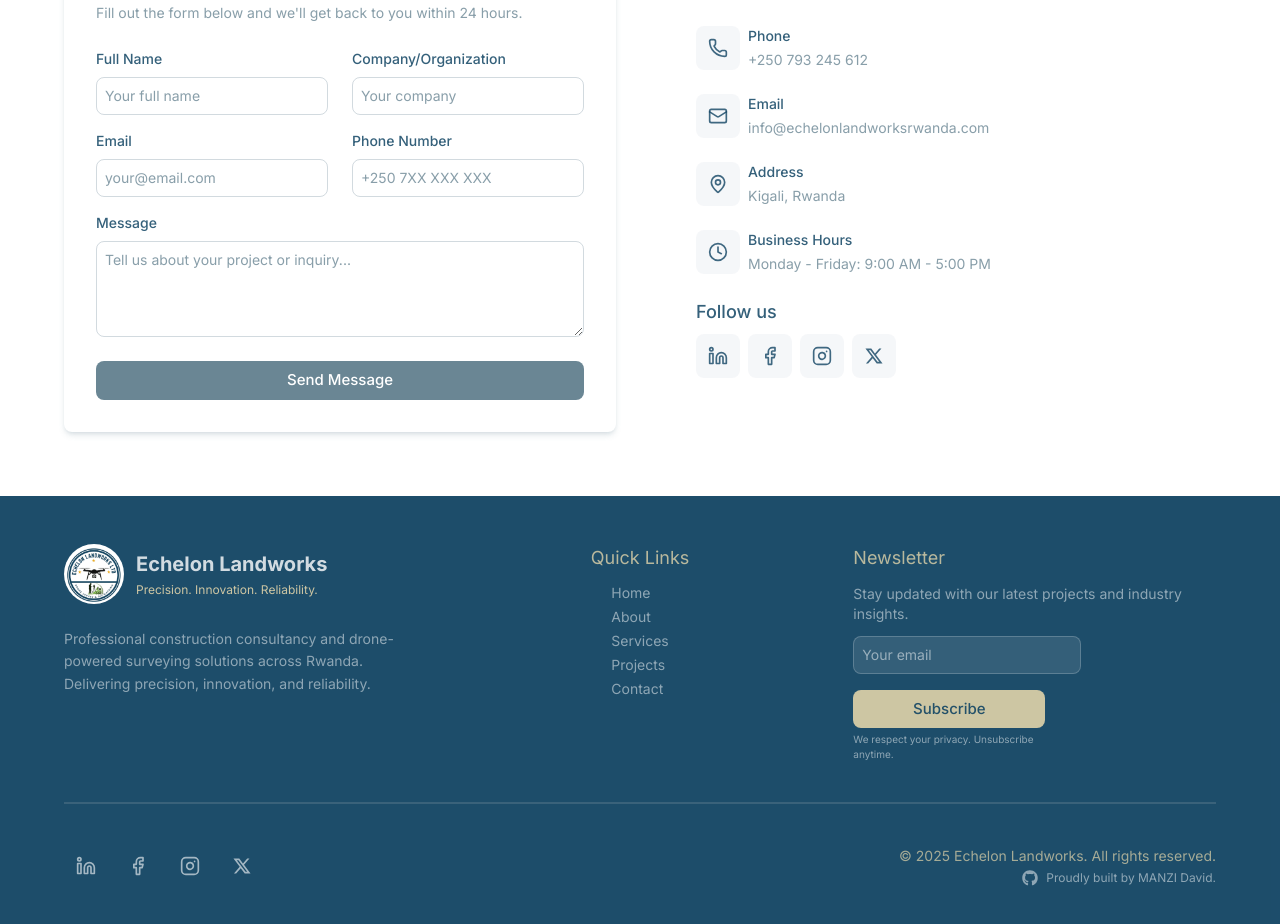
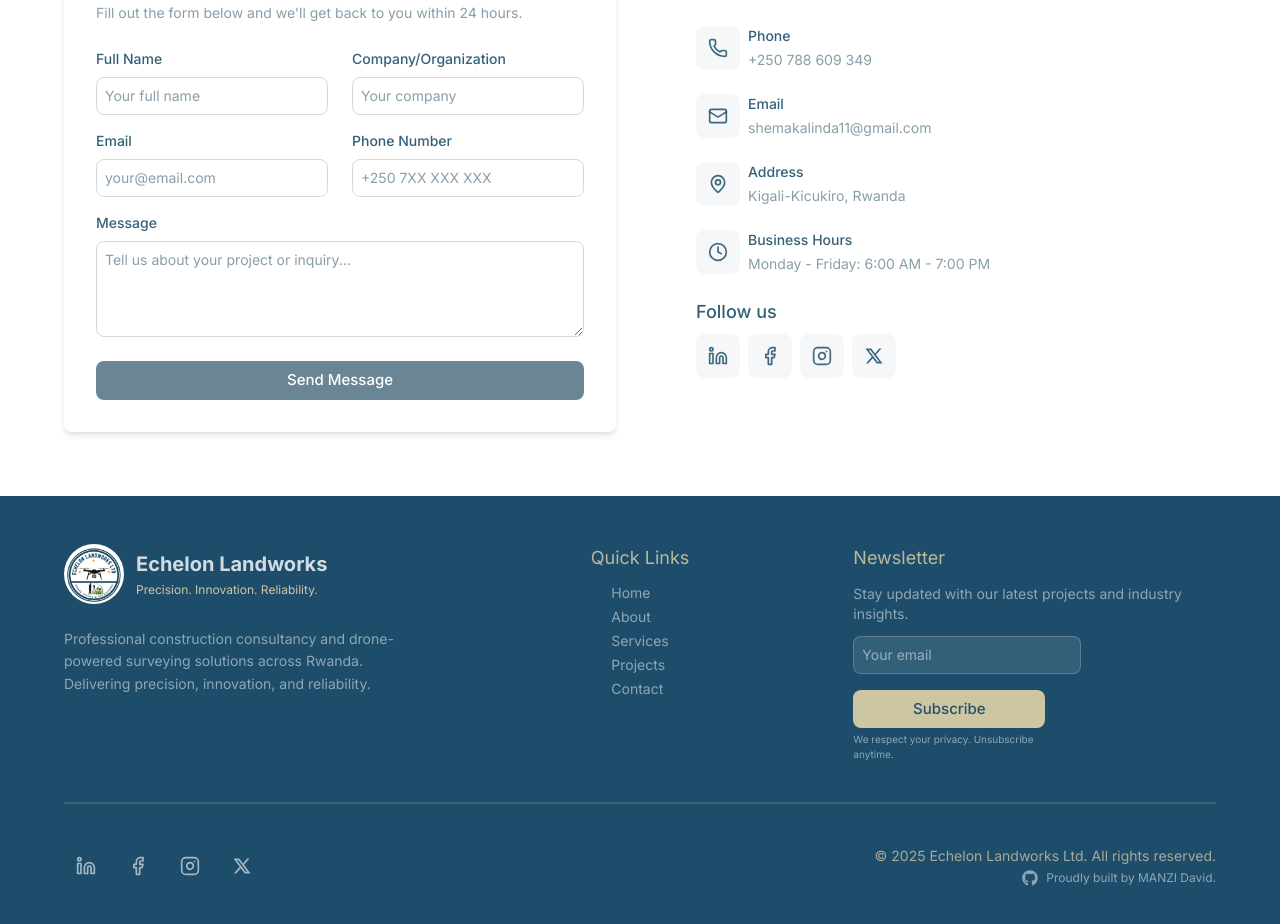
Before and after one commit to DavidMANZI-093/apex, a Next.js app: page / in a window 1280 px wide. Shown: the part 8950-9874 px from the top of the page. Built offline with nearby package versions, Linux system fonts and the light colour scheme.

Commit message:
Auto-commit at 04/07/2025, 16:31:08 for inactivity period...

```diff
--- a/src/components/contact.tsx
+++ b/src/components/contact.tsx
@@ -127,7 +127,7 @@ const Contact = () => {
                 </div>
                 <div className="flex flex-col gap-1">
                   <p className="!text-sm !font-medium !text-indigo-dye/85">Phone</p>
-                  <p className="!text-sm !text-slate-gray/80">+250 793 245 612</p>
+                  <p className="!text-sm !text-slate-gray/80">+250 788 609 349</p>
                 </div>
               </div>
 
@@ -137,7 +137,7 @@ const Contact = () => {
                 </div>
                 <div className="flex flex-col gap-1">
                   <p className="!text-sm !font-medium !text-indigo-dye/85">Email</p>
-                  <p className="!text-sm !text-slate-gray/80">info@echelonlandworksrwanda.com</p>
+                  <p className="!text-sm !text-slate-gray/80">shemakalinda11@gmail.com</p>
                 </div>
               </div>
 
@@ -147,7 +147,7 @@ const Contact = () => {
                 </div>
                 <div className="flex flex-col gap-1">
                   <p className="!text-sm !font-medium !text-indigo-dye/85">Address</p>
-                  <p className="!text-sm !text-slate-gray/80">Kigali, Rwanda</p>
+                  <p className="!text-sm !text-slate-gray/80">Kigali-Kicukiro, Rwanda</p>
                 </div>
               </div>
 
@@ -157,7 +157,7 @@ const Contact = () => {
                 </div>
                 <div className="flex flex-col gap-1">
                   <p className="!text-sm !font-medium !text-indigo-dye/85">Business Hours</p>
-                  <p className="!text-sm !text-slate-gray/80">Monday - Friday: 9:00 AM - 5:00 PM</p>
+                  <p className="!text-sm !text-slate-gray/80">Monday - Friday: 6:00 AM - 7:00 PM</p>
                 </div>
               </div>
             </div>
--- a/src/components/footer.tsx
+++ b/src/components/footer.tsx
@@ -97,7 +97,7 @@ const Footer = () => {
             </a>
           </div>
           <span className="flex flex-col gap-1 items-center md:items-end">
-            <p className="flex !text-center !text-dutch-white/70 !text-sm">&copy; {new Date().getFullYear()} Echelon Landworks. All rights reserved.</p>
+            <p className="flex !text-center !text-dutch-white/70 !text-sm">&copy; {new Date().getFullYear()} Echelon Landworks Ltd. All rights reserved.</p>
             <a className="flex gap-2 group" href="https://github.com/DavidMANZI-093" target="_blank" rel="noopener noreferrer">
               <FaGithub className="w-4 h-4 !text-white/50" />
               <p className="flex !text-center !text-white/50 !text-xs group-hover:underline">Proudly built by MANZI David.</p>
```
